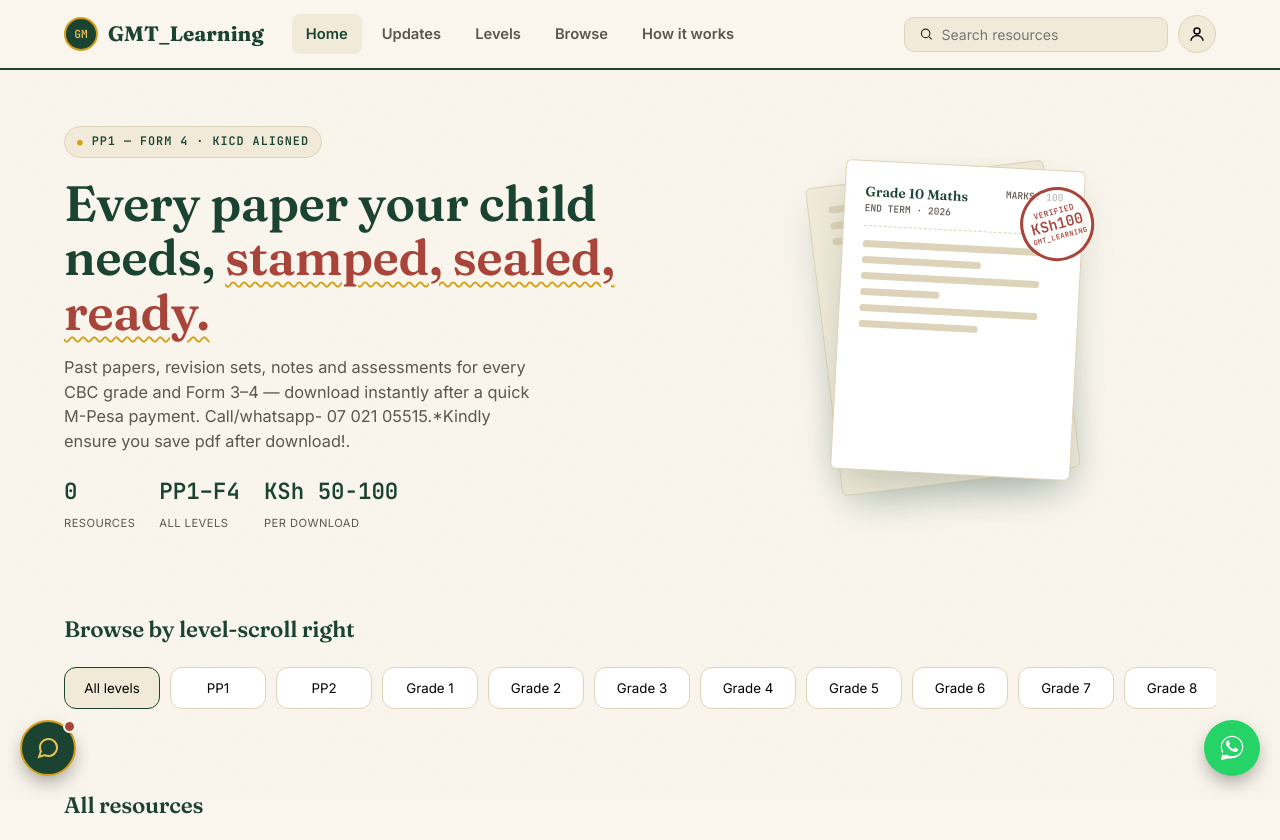
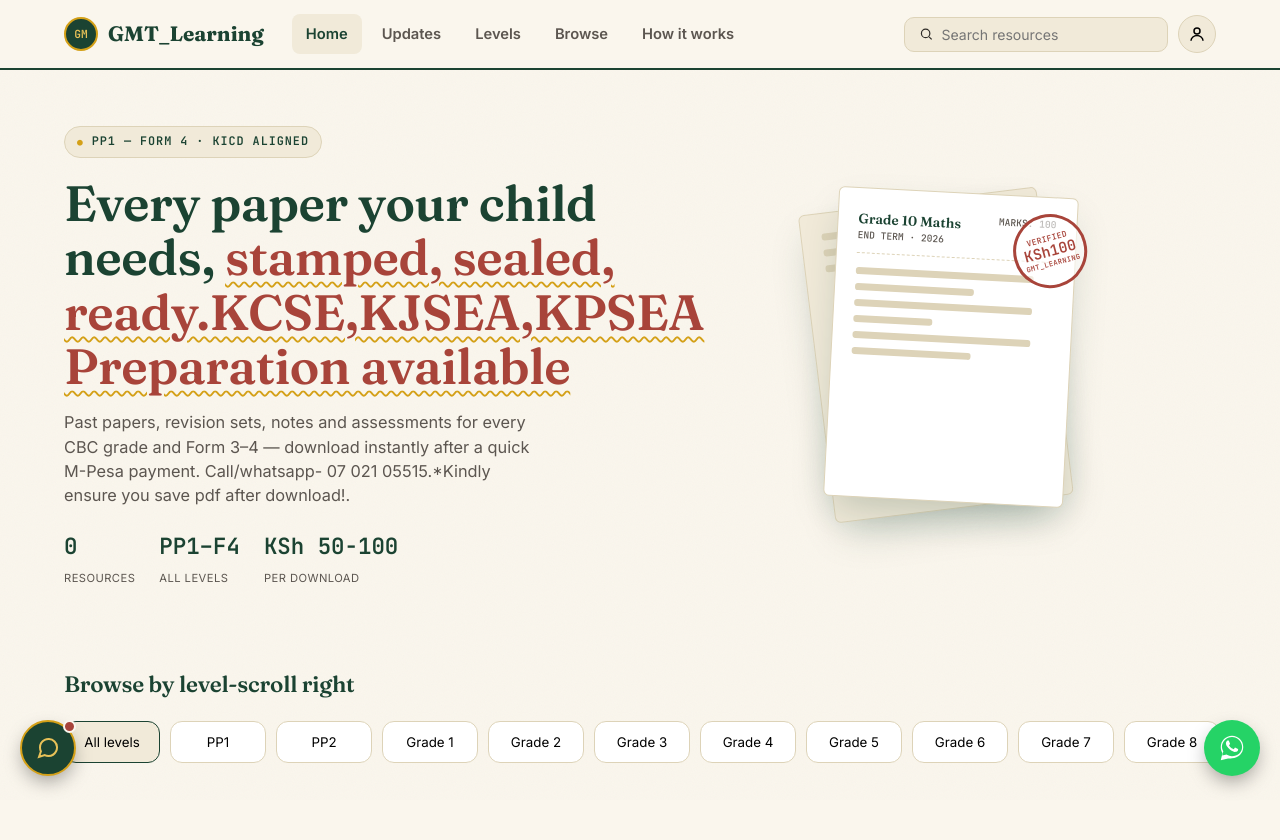
Before and after one commit to gmtrisen/gmt-learning, a Flask app: page / in a window 1280 px wide. Shown: the top 840 px of the page. Run offline with Flask 3, Linux system fonts and the light colour scheme; data that the repository does not hold is empty; some libraries are stand-ins or nearby versions.

Commit message:
Update index.html

```diff
--- a/templates/index.html
+++ b/templates/index.html
@@ -9,7 +9,7 @@
 <link rel="icon" type="image/png" sizes="16x16" href="/static/favicon-16.png">
 <link rel="apple-touch-icon" sizes="180x180" href="/static/apple-touch-icon.png">
 <!-- SEO meta tags — these tell Google exactly what this site is -->
-<meta name="description" content="Download CBC and KCSE past papers, revision notes, assessments and exam papers for PP1 to Form 4 students in Kenya. Pay KSh 100 per resource via M-Pesa. Instant download after payment.">
+<meta name="description" content="Download CBC and KCSE past papers, revision notes, assessments and exam papers for PP1 to Form 4 students in Kenya. Pay affordably per resource via M-Pesa. Instant download after payment.">
 <meta name="keywords" content="CBC past papers Kenya, KCSE revision notes, Grade 6 maths past paper, Form 4 notes, Kenya exam papers download, CBC assessment, PP1 PP2 notes, GMT Learning">
 <meta name="author" content="GMT_Learning">
 <meta name="robots" content="index, follow">
@@ -406,7 +406,7 @@
 <section class="hero">
   <div>
     <span class="eyebrow">PP1 — Form 4 · KICD Aligned</span>
-    <h1>Every paper your child needs, <em>stamped, sealed, ready.</em></h1>
+    <h1>Every paper your child needs, <em>stamped, sealed, ready.KCSE,KJSEA,KPSEA Preparation available</em></h1>
     <p>Past papers, revision sets, notes and assessments for every CBC grade and Form 3–4 — download instantly after a quick M-Pesa payment. Call/whatsapp- <a href="tel:+254702105515">07 021 05515</a>.*Kindly ensure you save pdf after download!.</p>
     <div class="hero-stats">
       <div><span class="num" id="statCount">—</span><span class="lbl">Resources</span></div>
```
